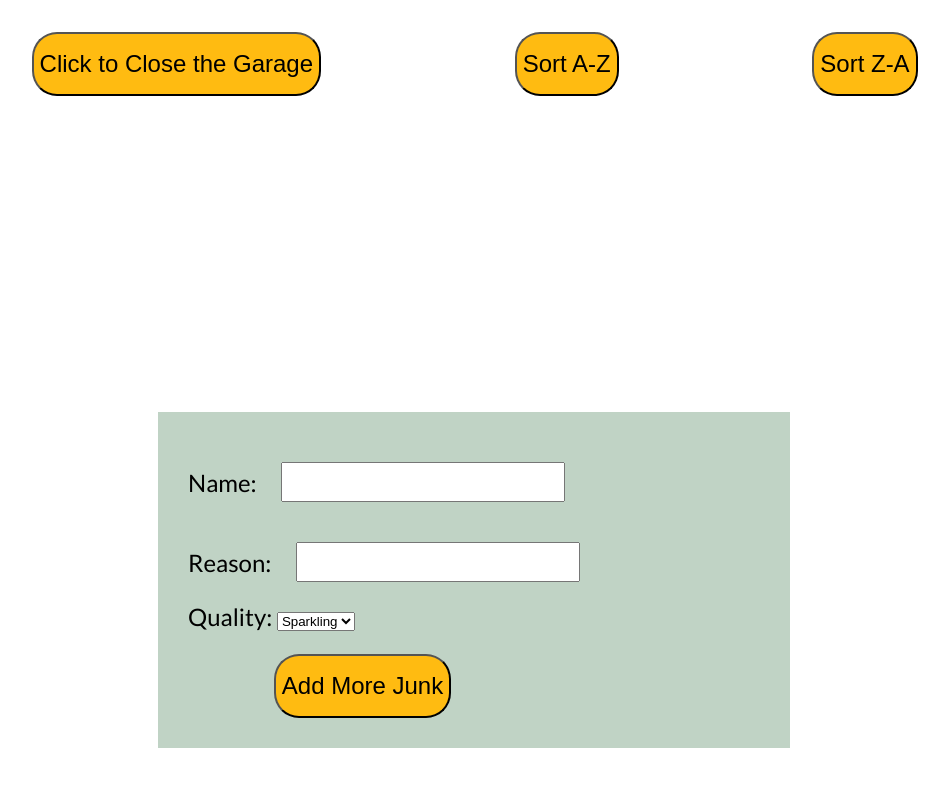
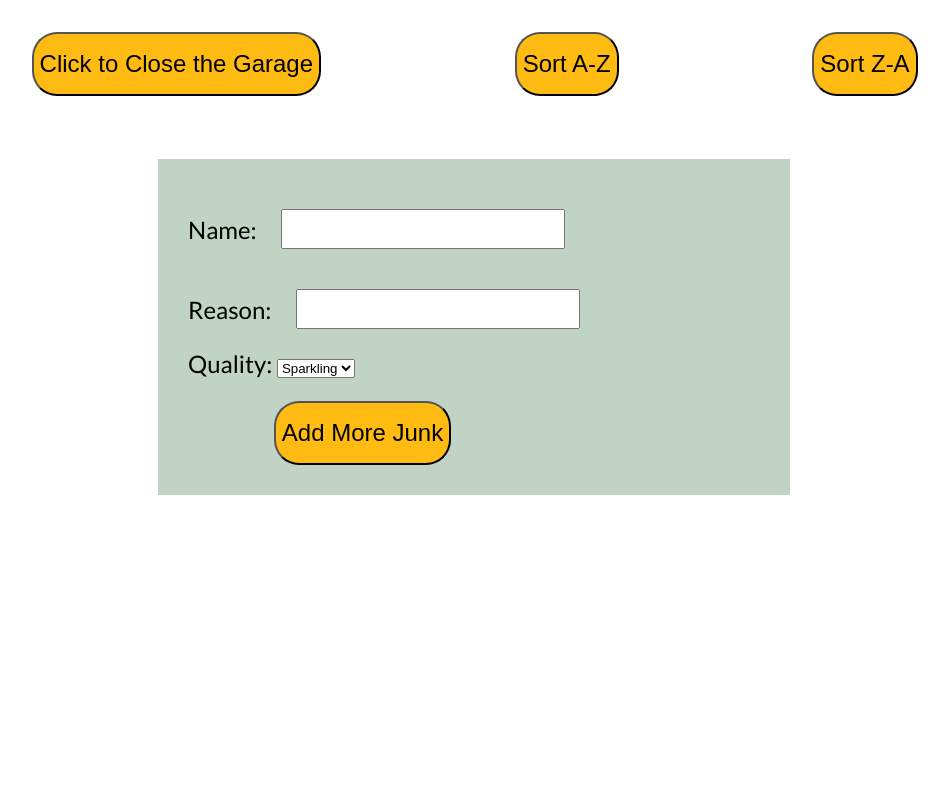
Before and after one commit to apsitos/JerrysGarage, a website: page public/index.html in a window 1280 px wide. Both pictures are taken after a click on the button "Click to Open the Garage". Shown: the part 98-884 px from the top of the page, without its empty margins (166-1115 px from the left). After the commit the page ends 800 px from the top, so only its background shows below. Drawn offline with nearby package versions, Linux system fonts and the light colour scheme; no server answers; a web font is replaced by a local one.

Commit message:
Still fixing margins

```diff
--- a/public/styles.css
+++ b/public/styles.css
@@ -19,7 +19,9 @@ button {
 form {
   font-family: 'Lato', sans-serif;
   font-size: 24px;
-  margin: 25%;
+  margin-top: 5%;
+  margin-left: 25%;
+  margin-right: 25%;
   padding: 30px;
   background-color: #C0D3C5;
 }
```
